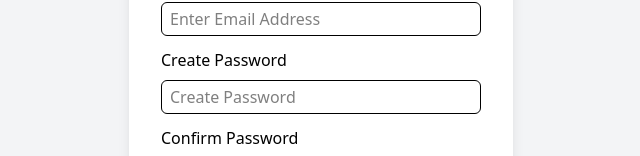
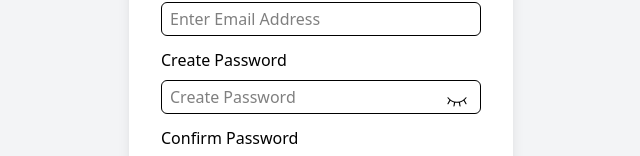
Before and after one commit to FarazAyaz/Amazon-React, a React (Vite) app: page /sign-up in a window 1280 px wide. Shown: the part 316-472 px from the top of the page, without its empty margins (319-959 px from the left). Built offline with nearby package versions, Linux system fonts and the light colour scheme.

Commit message:
Toggle Password Visibility Added

```diff
--- a/src/Pages/Signup.jsx
+++ b/src/Pages/Signup.jsx
@@ -1,6 +1,9 @@
-import React from 'react'
+import React, { useState } from 'react'
 import { FaUser } from 'react-icons/fa'
+import { PiEyeClosedLight } from 'react-icons/pi'
+import { RxEyeOpen } from 'react-icons/rx'
 const Signup = () => {
+  const [showPassword,setShowPassword] = useState(false)
   return (
     <div className="flex justify-center items-center h-screen bg-gray-100">
          <div className="w-96 bg-white p-8 rounded-lg shadow-lg">
@@ -24,12 +27,15 @@ const Signup = () => {
              <label htmlFor="create-Password" className="block text-base mb-2">
                Create Password
              </label>
-             <input
-               type="Password"
+            <div className='relative'>
+            <input
+               type= {showPassword ? 'text' : 'password'}
                id="create-password"
                className="w-full border text-base py-1 px-2 rounded-md focus:outline-none focus:ring-0 focus:border-gray-600"
                placeholder="Create Password"
              />
+             {showPassword ? <RxEyeOpen className='size-6 absolute right-4 top-[25%] cursor-pointer'onClick={()=>setShowPassword(!showPassword)}/> : <PiEyeClosedLight  className='w-6 h-6 absolute right-3 top-[25%] cursor-pointer' onClick={()=>setShowPassword(!showPassword)}/> }
+            </div>
            </div>
            <div className="mt-3">
              <label htmlFor="Confirm-Password" className="block text-base mb-2">
```
